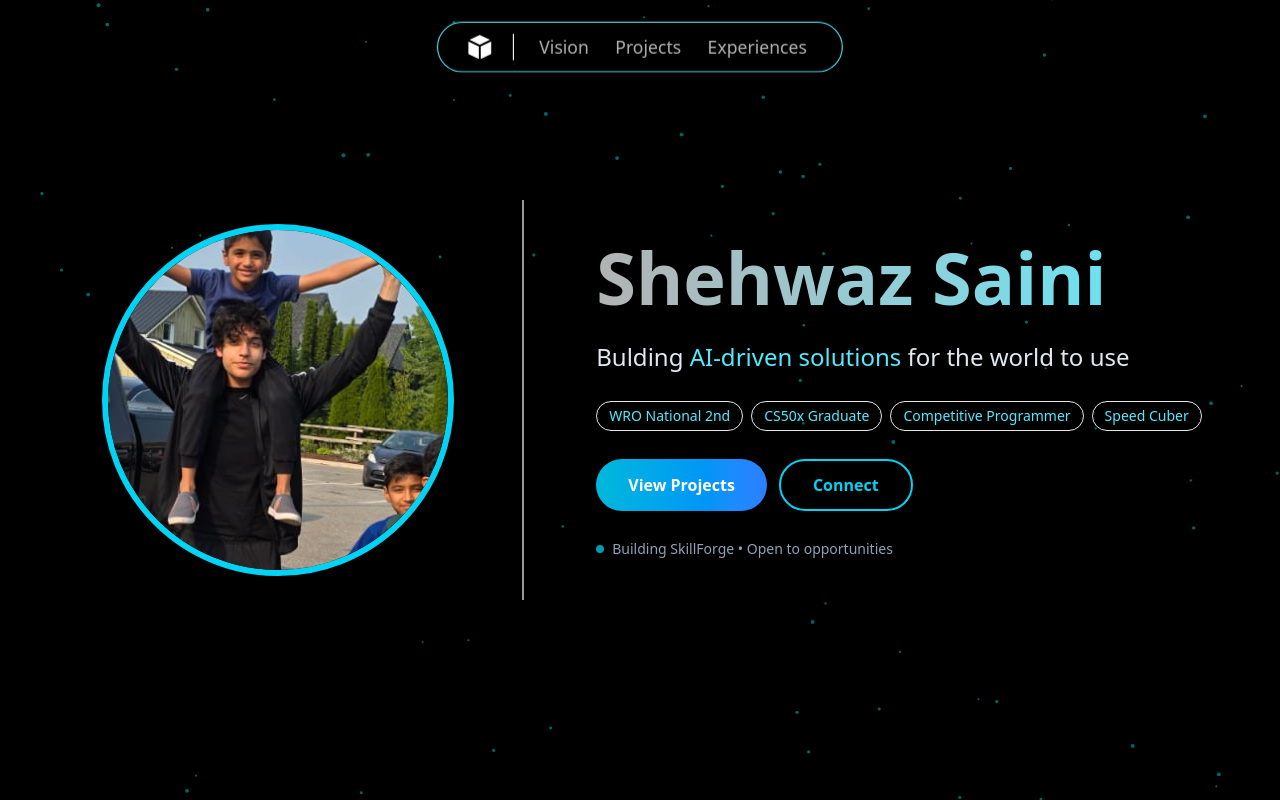
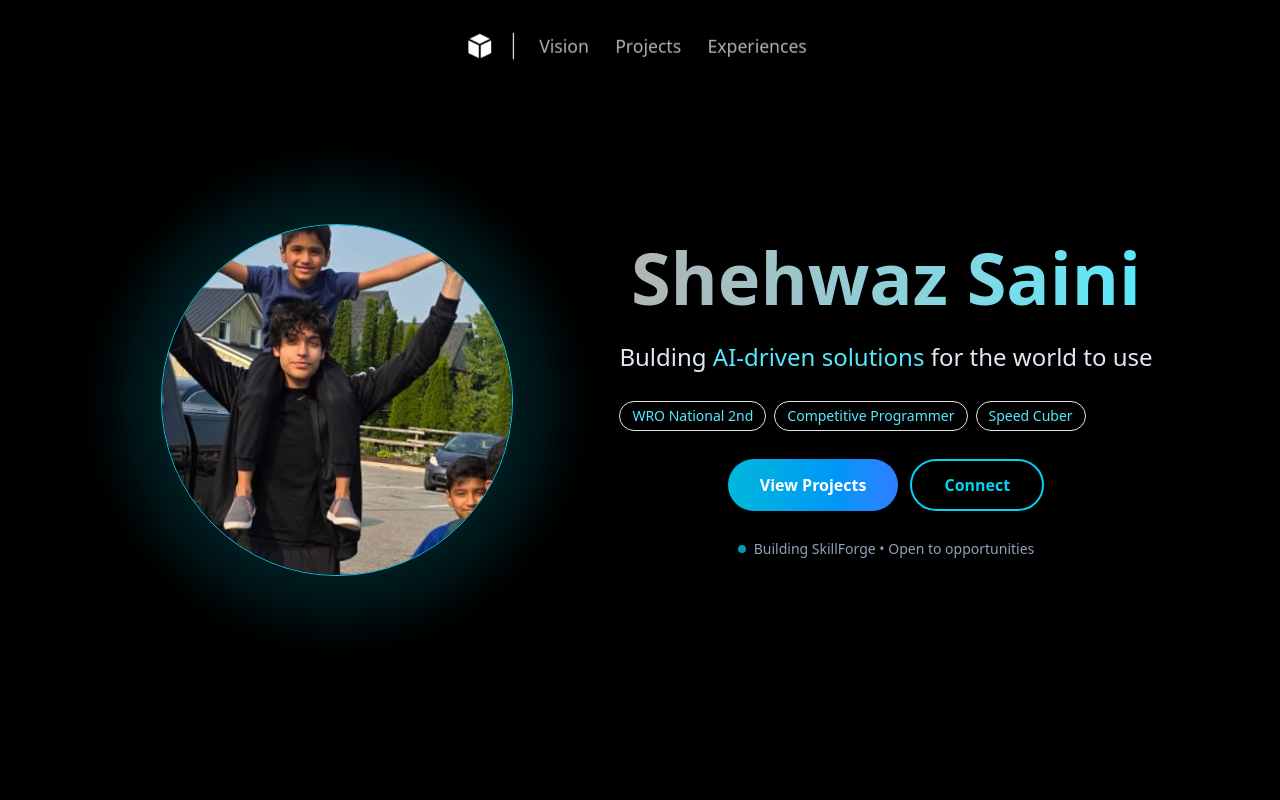
Before and after one commit to Shehwaz81/personal-portfolio, a React (Vite) app: page / in a window 1280 px wide. Built offline with nearby package versions, Linux system fonts and the light colour scheme.

Commit message:
fixed hero page

```diff
--- a/src/components/common/AvatarProfile.tsx
+++ b/src/components/common/AvatarProfile.tsx
@@ -19,14 +19,14 @@ export const ProfileAvatar = ({
         lg: 'w-88 h-88'
     }
     return (
-    <div className="relative group flex h-100 w-100 justify-center items-center transform rounded-full">
+    <div className="relative group flex h-105 w-105 justify-center items-center transform rounded-full">
         <div
-            className="absolute -inset-2 rounded-full blur-xl opacity-0 group-hover:opacity-15 transition-all duration-700"
+            className="absolute -inset-2 rounded-full blur-xl opacity-0 opacity-15 transition-all duration-700"
             style={{ backgroundColor: '#06b6d4' }}
         />
       <Avatar className={cn(
         sizeClasses[size],
-        "group-hover:drop-shadow-[0_0_0.5rem_cyan] border-6 border-cyan-400 ",
+        "group-hover:drop-shadow-[0_0_0.5rem_cyan] border-1 border-cyan-400 ",
         "transition-all duration-500 ease-in-out rounded-full overflow-hidden",
         "group-hover:scale-102",
         className
--- a/src/components/layout/Navbar.tsx
+++ b/src/components/layout/Navbar.tsx
@@ -4,7 +4,7 @@ import CubeIcon from '../../assets/cube-10018.svg'
 export const Navbar = () => {
   return (
     <nav className="fixed top-6 left-1/2 transform -translate-x-1/2 z-50">
-      <div className="island z-10 bg-black/15 border-1 border-cyan-300 backdrop-blur-md rounded-3xl px-6 py-2 flex items-center text-white transition-all duration-500 hover:bg-black/95 hover:drop-shadow-[0_0_0.8rem_cyan] scale-110 hover:scale-115 group">
+      <div className="island z-10 bg-black/15 backdrop-blur-md rounded-3xl px-6 py-2 flex items-center text-white transition-all duration-500 hover:bg-black/95 hover:drop-shadow-[0_0_0.8rem_cyan] scale-110 hover:scale-115 group">
 
 
         <img src={CubeIcon} alt="Cube Icon" className="w-6 h-6 sm:w-7 sm:h-7 transition-transform duration-500 group-hover:rotate-360 group-hover:scale-105" />
--- a/src/index.css
+++ b/src/index.css
@@ -7,6 +7,10 @@
   max-width: 1280px;
   margin: 0 auto;
   text-align: center;
+}
+
+body {
+  background-color: black;
 }
 
 @theme inline {
--- a/src/sections/Hero.tsx
+++ b/src/sections/Hero.tsx
@@ -18,7 +18,6 @@ export const Hero = ({
 } : HeroProps) => {
   return (
     <div className="relative min-h-screen flex items-center justify-center overflow-hidden w-full">
-      <ParticlesBackground />
 
       <div className="flex flex-col lg:flex-row items-center lg:gap-8 z-10 px-6 max-w-8xl mx-auto ">
 
@@ -26,9 +25,9 @@ export const Hero = ({
           <ProfileAvatar />
         </div>
 
-        <div className="h-100 mr-10 ml-3 border-1 border-white/60 md:hidden hidden lg:block "/>
+        <div className="h-100 mr-1 ml-1 hidden lg:block "/>
 
-        <div className="flex flex-col space-y-7 text-center lg:text-left"> {/* if small device size, make text centered, else make it to the left of div*/}
+        <div className="flex flex-col space-y-7 text-center"> {/* if small device size, make text centered, else make it to the left of div*/}
           <h1 className="text-5xl lg:text-7xl font-bold bg-gradient-to-r from-white/70 to-cyan-300 bg-clip-text text-transparent">
             Shehwaz Saini
           </h1>
@@ -38,13 +37,12 @@ export const Hero = ({
 
           <div className="flex flex-wrap justify-center lg:justify-start gap-2">
             <Badge color="cyan" className="" content={achievement}/>
-            <Badge color="cyan" className="" content={education}/>
             <Badge color="cyan" className="" content={serious}/>
             <Badge color="cyan" className="" content={hobby}/>
           </div>
 
           {/* CTA buttons */}
-          <div className="flex flex-col sm:flex-row gap-3 justify-center lg:justify-start">
+          <div className="flex flex-col sm:flex-row gap-3 justify-center ">
             <button className="relative px-8 py-3 bg-gradient-to-r from-cyan-500 to-blue-500 text-white font-semibold rounded-full hover:from-blue-500 hover:to-cyan-500 hover:scale-105 transition-transform ease-in-out duration-300">
               View Projects
             </button>
@@ -54,7 +52,7 @@ export const Hero = ({
           </div>
 
           {/* Status */}
-          <div className="flex items-center justify-center lg:justify-start gap-2 text-sm text-slate-400">
+          <div className="flex items-center justify-center gap-2 text-sm text-slate-400">
             <div className="w-2 h-2 bg-cyan-400 rounded-full animate-pulse" />
             <span>Building SkillForge • Open to opportunities</span>
           </div>
```
Also changed, not shown: src/main.tsx (line endings or trailing spaces).
